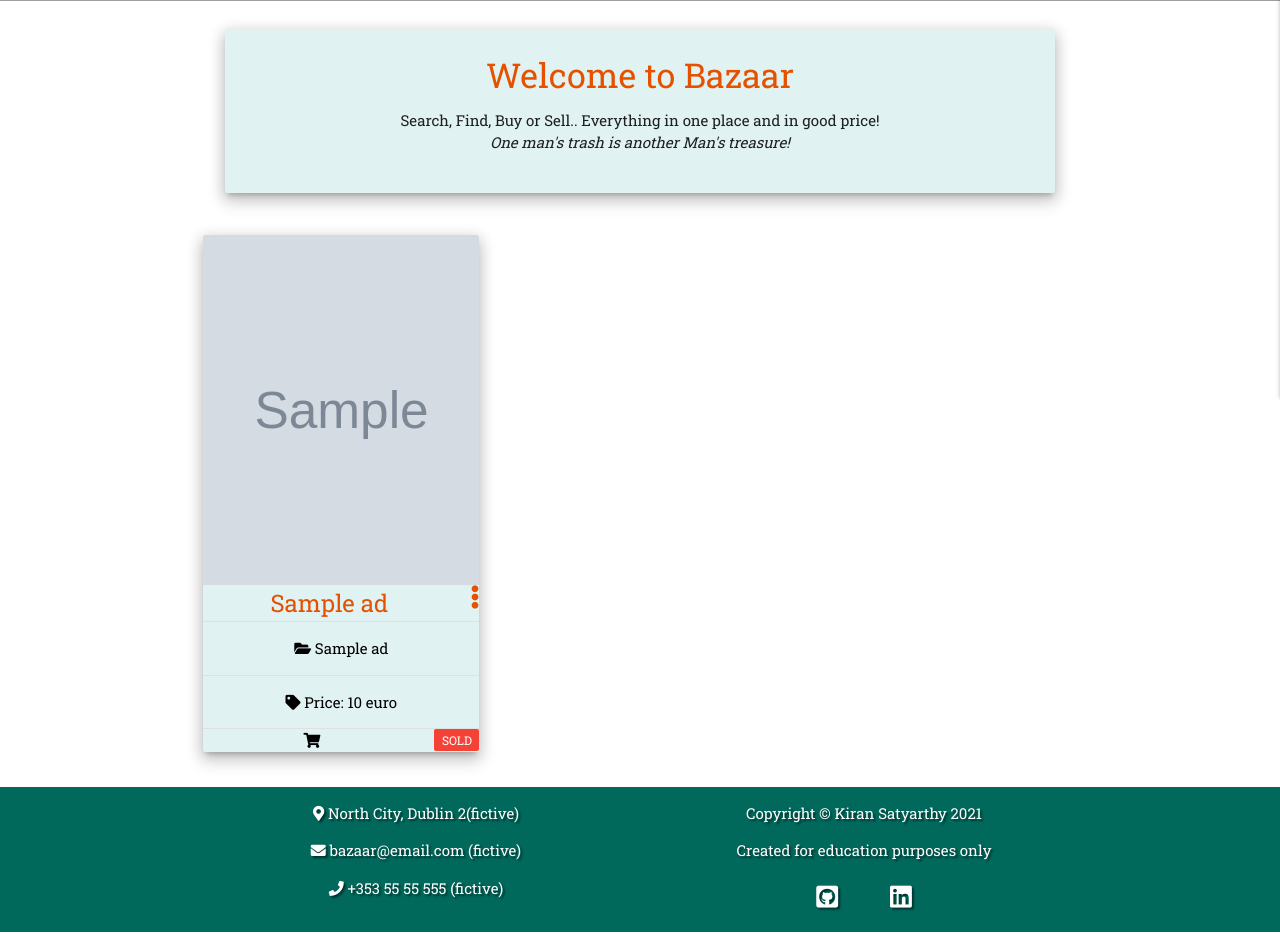
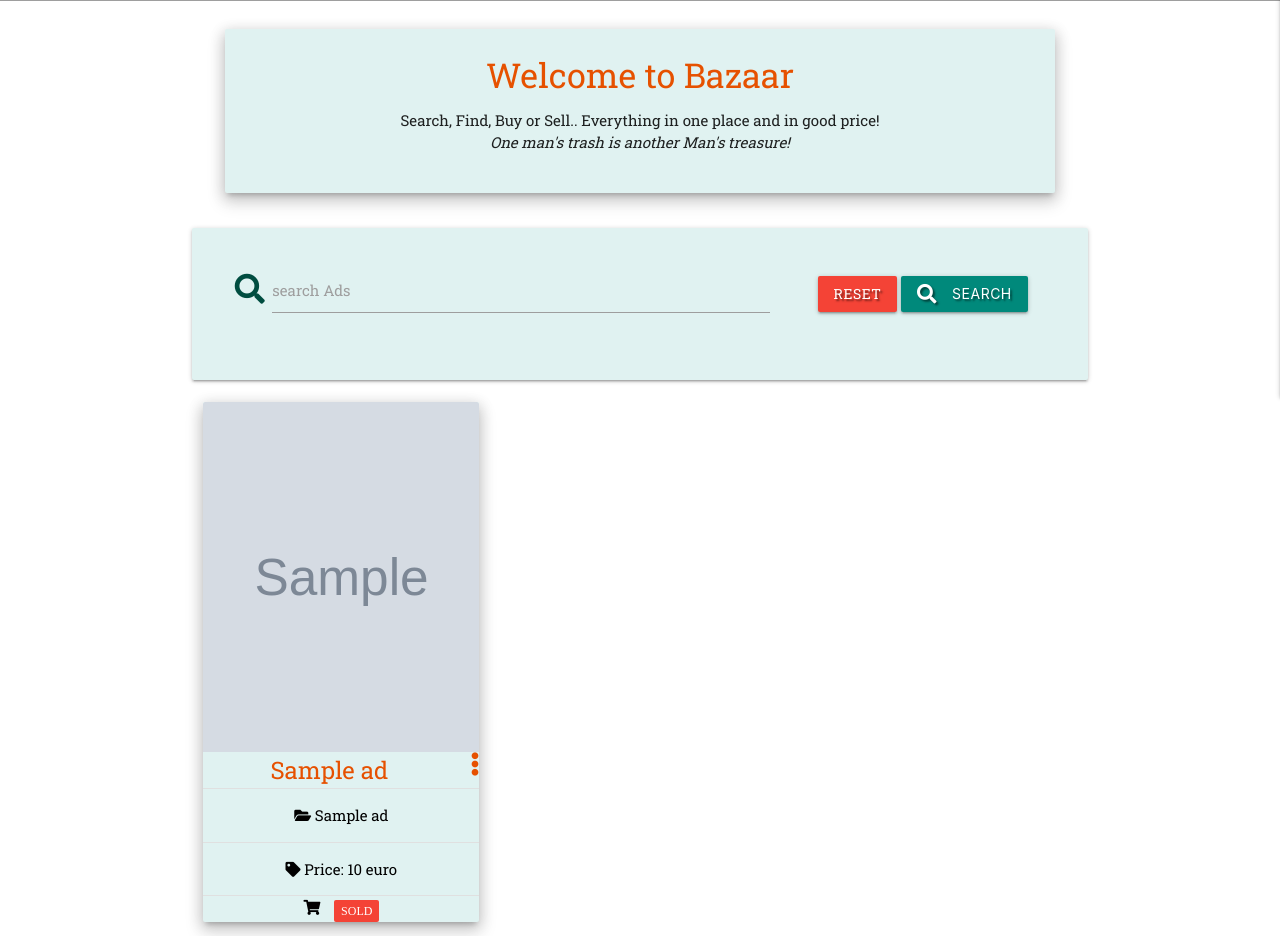
Before and after one commit to Kiran6248/MS3-bazaar, a Flask app: page / in a window 1280 px wide. Shown: the part 463-1399 px from the top of the page. Run offline with Flask 2, Linux system fonts and the light colour scheme; grey boxes marked "Sample" are stand-in pictures; a database or web service that is not in the repository returns one stand-in record (values such as "Sample title"); some libraries are stand-ins or nearby versions; grey boxes are pictures that could not be loaded.

Commit message:
Add Search functionality

```diff
--- a/app.py
+++ b/app.py
@@ -22,6 +22,13 @@ mongo = PyMongo(app)
 @app.route("/get_ads")
 def get_ads():
     ads = list(mongo.db.ads.find())
+    return render_template("ads.html", ads=ads)
+
+
+@app.route("/search", methods=["GET", "POST"])
+def search():
+    query = request.form.get("query")
+    ads = list(mongo.db.ads.find({"$text": {"$search": query}}))
     return render_template("ads.html", ads=ads)
 
 
--- a/static/css/style.css
+++ b/static/css/style.css
@@ -89,6 +89,7 @@ nav ul li a {
     color: #000;
 }
 
+
 /*------------------------------------------------hero image*/
 .hero-home {
     background-image: url(https://i.ibb.co/YBYM7rp/pexels-sanketh-rao-716107.jpg);
--- a/templates/ads.html
+++ b/templates/ads.html
@@ -22,9 +22,29 @@
     </div>
 
     <!--search bar-->
+    <div class="container">
+        <div class="row card-panel teal lighten-5">
+            <form action="{{ url_for('search') }}" method="post" class="col s12">
+                <div class="row valign-wrapper center-align">
+                    <div class="input-field col s12 m8">
+                        <i class="fas fa-search prefix teal-text text-darken-4"></i>
+                        <input type="text" name="query" id="query" minlength="3" class="validate" required>
+                        <label for="query">search Ads</label>
+                    </div>
+                    <div class="col s12 m4">
+                        <a href="{{ url_for('get_ads') }}" class="red btn text-shadow">Reset</a>
+                        <button type="submit" class="teal darken-1 btn text-shadow">
+                            <i class="fas fa-search left"></i> Search
+                        </button>
+                    </div>
+                </div>
+            </form>
+        </div>
+    </div>
 
 
     <!--ad card-->
+    {% if ads|length > 0 %}
         <div class="container">
             <div class="row center valign">
                 {% for ad in ads %}
@@ -55,12 +75,12 @@
                                     <div class="section center-align">
                                         {% if ad.is_available == "on" %}
                                             <i class="fas fa-shopping-cart tooltipped"
-                                            data-position="right" data-tooltip="Available"></i>
-                                            <span class="new badge green " data-badge-caption="">Available</span>
+                                                data-position="right" data-tooltip="Available">
+                                                <span class="new badge green " data-badge-caption="">Available</span></i>
                                         {% else %}
                                             <i class="fas fa-shopping-cart tooltipped"
-                                            data-position="right" data-tooltip="SOLD!"></i>
-                                            <span class="new badge red " data-badge-caption="">SOLD</span>
+                                                data-position="right" data-tooltip="SOLD!">
+                                                <span class="new badge red " data-badge-caption="">SOLD</span></i>
                                         {% endif %}
 
                                     </div>
@@ -71,5 +91,10 @@
                 {% endfor %}
             </div>
         </div>
+    {% else %}
+        <h5 class="center-align red-text text-darken-4">
+            No Results Found!
+        </h5>
+    {% endif %}
 
 {% endblock %}
```
Also changed, not shown: templates/profile.html (+4 -4 lines), templates/view_ad.html (+4 -4 lines). Lines whose indentation alone changed are shown as unchanged.
